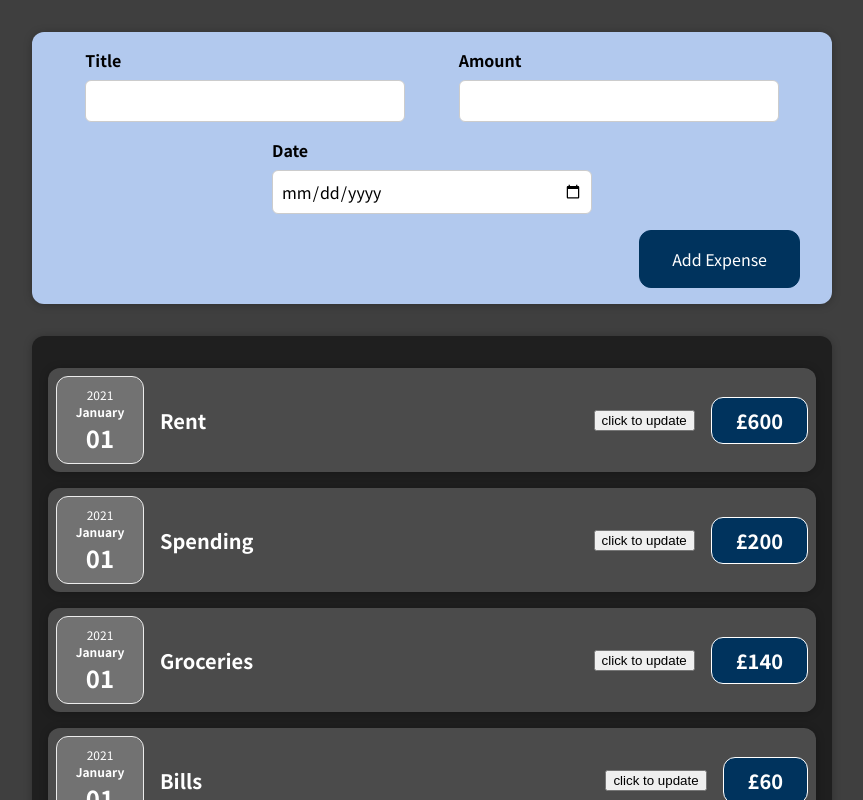
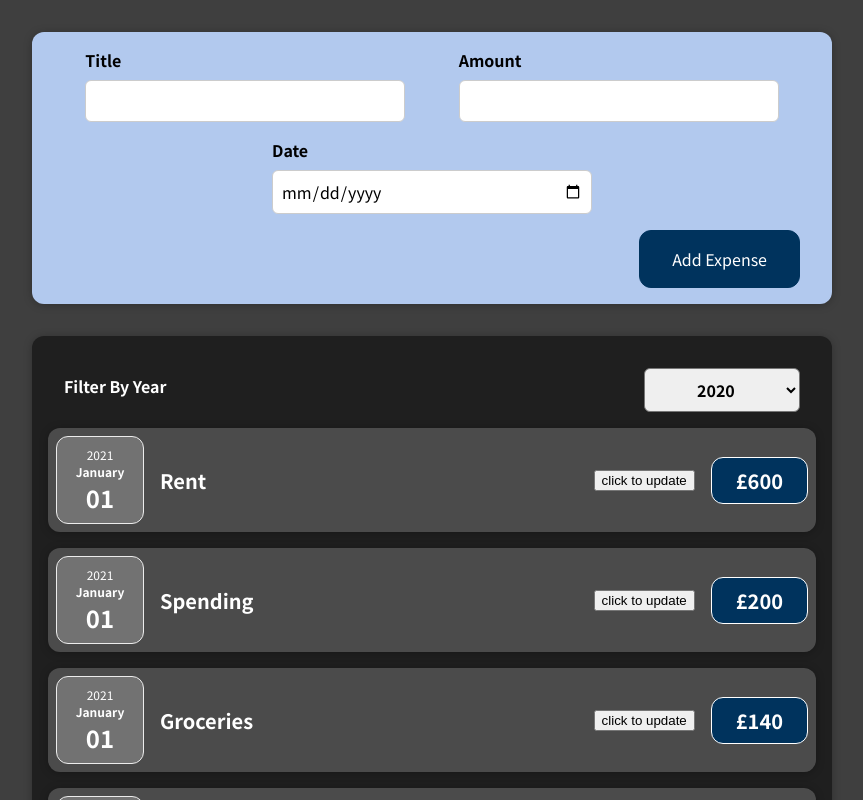
Before and after one commit to JahanU/expense-tracker, a React (Create React App) app: page / in a window 1280 px wide. Shown: the top 800 px of the page, without its empty margins (208-1071 px from the left). Built offline with nearby package versions, Linux system fonts and the light colour scheme.

Commit message:
Filter by year, child to parent, states

```diff
--- a/src/components/expenses/Expenses.js
+++ b/src/components/expenses/Expenses.js
@@ -1,16 +1,27 @@
 import ExpenseItem from './ExpenseItem';
 import Card from '../ui/Card';
 import './Expenses.css';
+import ExpenseFilter from '../expensesFilter/ExpenseFilter';
+import { useState } from 'react';
 
 function Expenses(props) {
 
+    const [filteredYear, setFilteredYear] = useState('2020');
+
+    const onExpenseFilterHandler = (filteredYear) => {
+        setFilteredYear(filteredYear);
+    };
+
     return (
+        <div>
             <Card className='expenses'>
+                <ExpenseFilter selectedYear={filteredYear} onExpenseFilter={onExpenseFilterHandler} />
                 <ExpenseItem expense={props.expenses[0]} />
                 <ExpenseItem expense={props.expenses[1]} />
                 <ExpenseItem expense={props.expenses[2]} />
                 <ExpenseItem expense={props.expenses[3]} />
             </Card>
+        </div>
     );
 }
 
--- /dev/null
+++ b/src/components/expensesFilter/ExpenseFilter.css
@@ -0,0 +1,26 @@
+.expenses-filter {
+    color: white;
+    padding: 0 1rem;
+}
+
+
+.expenses-filter-control {
+    display: flex;
+    width: 100%;
+    align-items: center;
+    justify-content: space-between;
+    margin: 1rem 0;
+}
+
+.expenses-filter label {
+    font-weight: bold;
+    margin-bottom: 0.5rem;
+}
+
+
+.expenses-filter select {
+    font: inherit;
+    padding: 0.5rem 3rem;
+    font-weight: bold;
+    border-radius: 6px;
+}
--- /dev/null
+++ b/src/components/expensesFilter/ExpenseFilter.js
@@ -0,0 +1,25 @@
+import './ExpenseFilter.css';
+
+function ExpenseFilter(props) {
+
+    const dropdownChangeHandler = (event) => {
+        let { name, value } = event.target;
+        props.onExpenseFilter(value);
+    }
+
+    return (
+        <div className='expenses-filter'>
+            <div className='expenses-filter-control'>
+                <label>Filter By Year</label>
+                <select value={props.selectedYear} onChange={dropdownChangeHandler}>
+                    <option value='2022'>2022</option>
+                    <option value='2021'>2021</option>
+                    <option value='2020'>2020</option>
+                    <option value='2019'>2019</option>
+                </select>
+            </div>
+        </div>
+    );
+}
+
+export default ExpenseFilter;
```
Also changed, not shown: 1 other file (tests, documents, lock files or other folders). Lines whose indentation alone changed are shown as unchanged.
